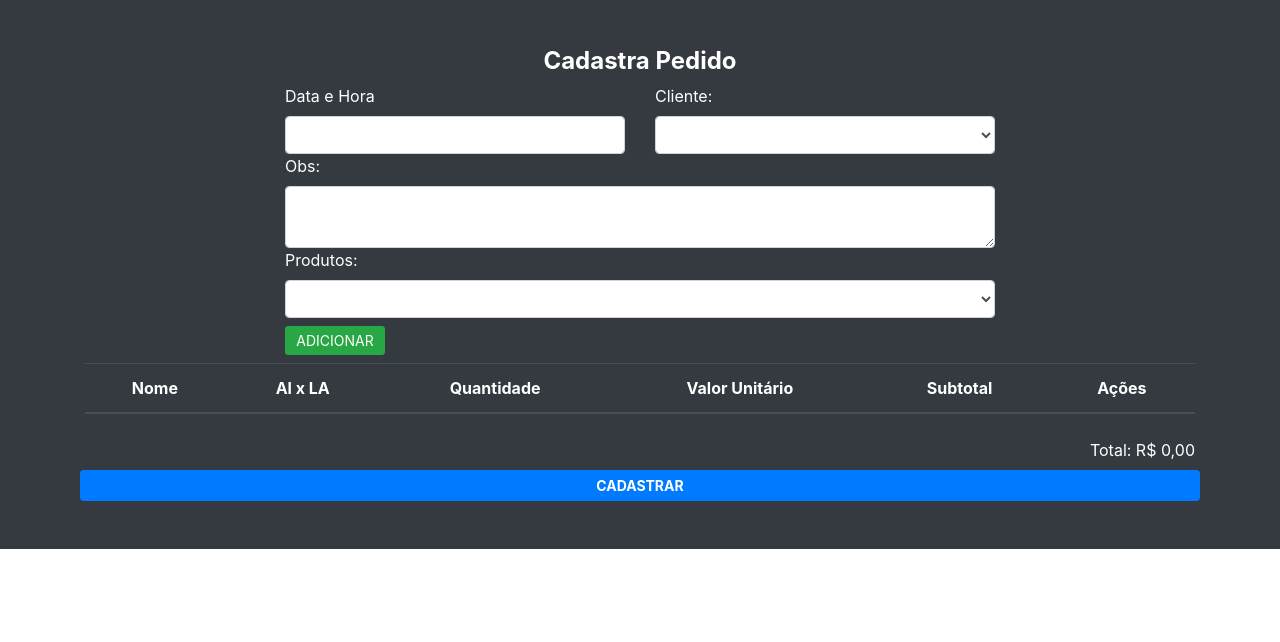
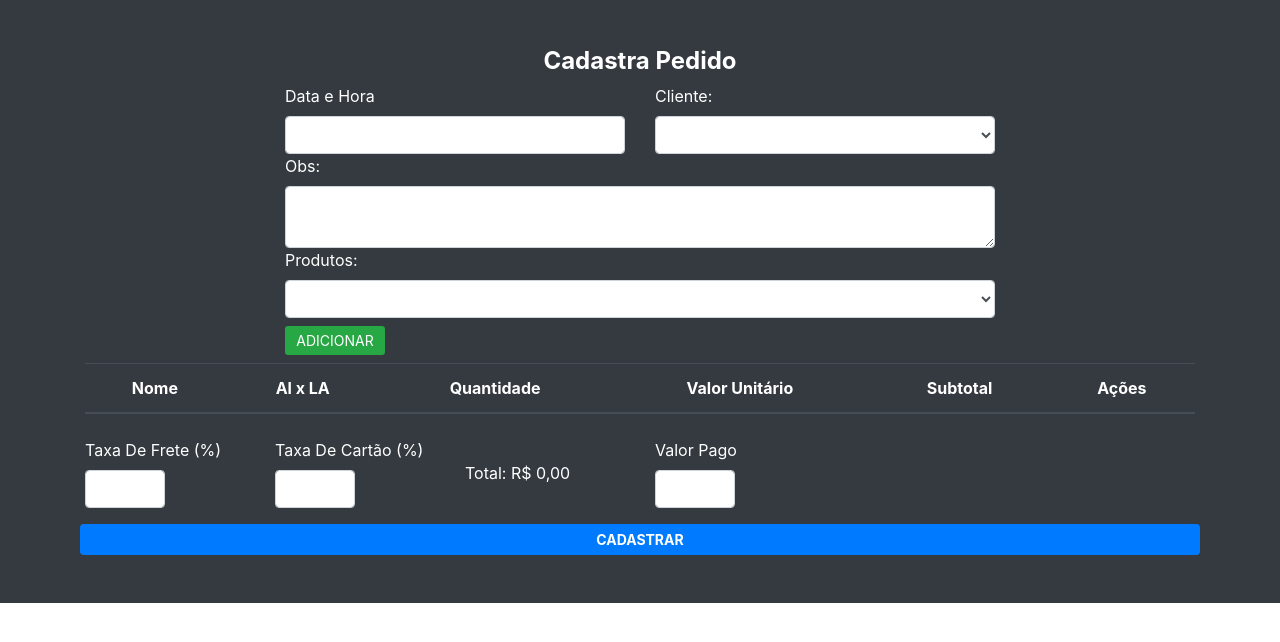
Before and after one commit to JuanFariasGit/sistema_grafica, a PHP site: page /sistema_grafica/cadastra.pedido.php in a window 1280 px wide. Shown: the part 79-721 px from the top of the page. Run offline with PHP 8.4, Linux system fonts and the light colour scheme; a user stored in the database is signed in; data comes from the database, SQL or seed files in the repository; lists and menus that the app fills with data are empty.

Commit message:
Atualização Na Gráfica

```diff
--- a/assets/js/script.js
+++ b/assets/js/script.js
@@ -3,16 +3,16 @@ function addproduto() {
     let nome = document.getElementById("produtos").value.split("|")[1];
 
     if(document.getElementById("produtos").value.split("|")[2] == "m²") {
-        $("#addproduto").append("<tr id='"+nome+"' class='items'><td><input class='form-control border-0 rounded-0 bg-dark text-white text-center' type='text' name='nomes[]' value='"+nome+"' readonly='readonly'></td><td><input class='al mx-2' type='number' name='al[]' step='0.01' min='1' value='1' onkeyup='mudouvalor()' style='width: 80px'><input class='la mx-2' type='number' name='la[]' step='0.01' min='1' value='1' onkeyup='mudouvalor()' style='width: 80px'></td><td><input class='quantidade' type='number' name='quantidade[]' min='1' value='1' onkeyup='mudouvalor()' style='width: 80px'></td><td><input class='valor_unitario bg-dark text-white border-0' type='text' name='valorunitario[]' value='R$ "+preco.toFixed(2).replace('.', ',')+"' style='width: 80px' readonly='readonly'></td><td class='subtotal'>R$ "+preco.toFixed(2).replace('.', ',')+"</td><td><a id='"+nome+"' class='text-danger' href='javascript:void(0)' onclick='delItem(this)'>[x]</a></td></tr>");
+        $("#addproduto").append("<tr id='"+nome+"' class='items'><td><input class='form-control border-0 rounded-0 bg-dark text-white text-center' type='text' name='nomes[]' value='"+nome+"' readonly='readonly' style='width: 300px'></td><td><input class='al mx-2 rounded border-0 py-2' type='number' name='al[]' step='0.01' min='1' value='1' onkeyup='mudouvalor()' style='width: 80px'><input class='la mx-2 rounded border-0 py-2' type='number' name='la[]' step='0.01' min='1' value='1' onkeyup='mudouvalor()' style='width: 80px'></td><td><input class='quantidade rounded border-0 py-2' type='number' name='quantidade[]' min='1' value='1' onkeyup='mudouvalor()' style='width: 80px'></td><td><input class='valor_unitario bg-dark text-white border-0' type='text' name='valorunitario[]' value='R$ "+preco.toFixed(2).replace('.', ',')+"' style='width: 80px' readonly='readonly'></td><td class='subtotal'>R$ "+preco.toFixed(2).replace('.', ',')+"</td><td><a id='"+nome+"' class='text-danger' href='javascript:void(0)' onclick='delItem(this)'>[x]</a></td></tr>");
     } else {
-        $("#addproduto").append("<tr id='"+nome+"' class='items'><td><input class='form-control border-0 rounded-0 bg-dark text-white text-center' type='text' name='nomes[]' value='"+nome+"' readonly='readonly'></td><td><input class='al mx-2' type='number' name='al[]' step='0.01' min='1' value='1' onkeyup='mudouvalor()' readonly='readonly' style='width: 80px;background-color: #AAA'><input class='la mx-2' type='number' name='la[]' step='0.01' min='1' value='1' onkeyup='mudouvalor()' readonly='readonly' style='width: 80px;background-color: #AAA'></td><td><input class='quantidade' type='number' name='quantidade[]' min='1' value='1' onkeyup='mudouvalor()' style='width: 80px'></td><td><input class='valor_unitario bg-dark text-white border-0' type='text' name='valorunitario[]' value='R$ "+preco.toFixed(2).replace('.',',')+"' style='width: 80px' readonly='readonly'></td><td class='subtotal'>R$ "+preco.toFixed(2).replace('.', ',')+"</td><td><a id='"+nome+"' class='text-danger' href='javascript:void(0)' onclick='delItem(this)'>[x]</a></td></tr>");
+        $("#addproduto").append("<tr id='"+nome+"' class='items'><td><input class='form-control border-0 rounded-0 bg-dark text-white text-center' type='text' name='nomes[]' value='"+nome+"' readonly='readonly'></td><td><input class='al mx-2 rounded border-0 py-2' type='number' name='al[]' step='0.01' min='1' value='1' onkeyup='mudouvalor()' readonly='readonly' style='width: 80px;background-color: #AAA'><input class='la mx-2 rounded border-0 py-2' type='number' name='la[]' step='0.01' min='1' value='1' onkeyup='mudouvalor()' readonly='readonly' style='width: 80px;background-color: #AAA'></td><td><input class='quantidade rounded border-0 py-2' type='number' name='quantidade[]' min='1' value='1' onkeyup='mudouvalor()' style='width: 80px'></td><td><input class='valor_unitario bg-dark text-white border-0' type='text' name='valorunitario[]' value='R$ "+preco.toFixed(2).replace('.',',')+"' style='width: 80px' readonly='readonly'></td><td class='subtotal'>R$ "+preco.toFixed(2).replace('.', ',')+"</td><td><a id='"+nome+"' class='text-danger' href='javascript:void(0)' onclick='delItem(this)'>[x]</a></td></tr>");
     }
 
     soma = 0;
     for(i = 0; i < document.getElementsByClassName('items').length; i++) {
         soma += Number(document.getElementsByClassName('items')[i].textContent.split('R$')[1].split(',')[0].trim())*Number(document.getElementsByClassName('quantidade')[i].value);
       };
-      document.getElementById('res').innerHTML = 'Total: R$ '+soma.toFixed(2).replace('.', ',');
+      document.getElementById('total').innerHTML = 'Total: R$ '+soma.toFixed(2).replace('.', ',');
 }
 
 $(document).ready(function() {
@@ -32,7 +32,7 @@ function mudouvalor() {
     for(i = 0; i < document.getElementsByClassName('items').length; i++) {
         soma += Number(Number(document.getElementsByClassName("valor_unitario")[i].value.split("R$")[1].trim().replace(',','.'))*Number(document.getElementsByClassName('quantidade')[i].value)*Number(document.getElementsByClassName('al')[i].value)*Number(document.getElementsByClassName('la')[i].value));
       };
-      document.getElementById('res').innerHTML = 'Total: R$ '+soma.toFixed(2).replace('.', ',');
+      document.getElementById('total').innerHTML = 'Total: R$ '+soma.toFixed(2).replace('.', ',');
 }
 
 function delItem(e) {
--- a/cadastra.pedido.php
+++ b/cadastra.pedido.php
@@ -93,7 +93,23 @@ if($_SERVER["REQUEST_METHOD"] == "POST") {
                             <tbody id="addproduto"></tbody>
                             </table>
                         </div>
-                        <div class="ml-auto mt-2" id="res">Total: R$ 0,00</div>
+                        <div class="row">
+                            <div class="col-lg-2 py-2">
+                                <label for="taxa_frete">Taxa De Frete (%)</label>
+                                <input id="taxa_frete" class="form-control" type="number" name="taxa_frete" step="0.01" style="width: 80px">
+                            </div>
+                            <div class="col-lg-2 py-2">
+                                <label for="taxa_cartao">Taxa De Cartão (%)</label>
+                                <input id="taxa_cartao" class="form-control" type="number" name="taxa_cartao" step="0.01" style="width: 80px">
+                            </div>
+                            <div id="total" class="col-lg-2 d-flex align-items-center py-2">
+                               Total: R$ 0,00
+                            </div>
+                            <div class="col-lg-2 py-2">
+                                <label for="valor_pago">Valor Pago</label>
+                                <input id="valor_pago" class="form-control" type="number" name="valor_pago" step="0.01" style="width: 80px">
+                            </div>
+                        </div>
                     </div>
                     <input class="btn btn-sm btn-block btn-primary font-weight-bold" type="submit" value="CADASTRAR">
                     </div>
```
